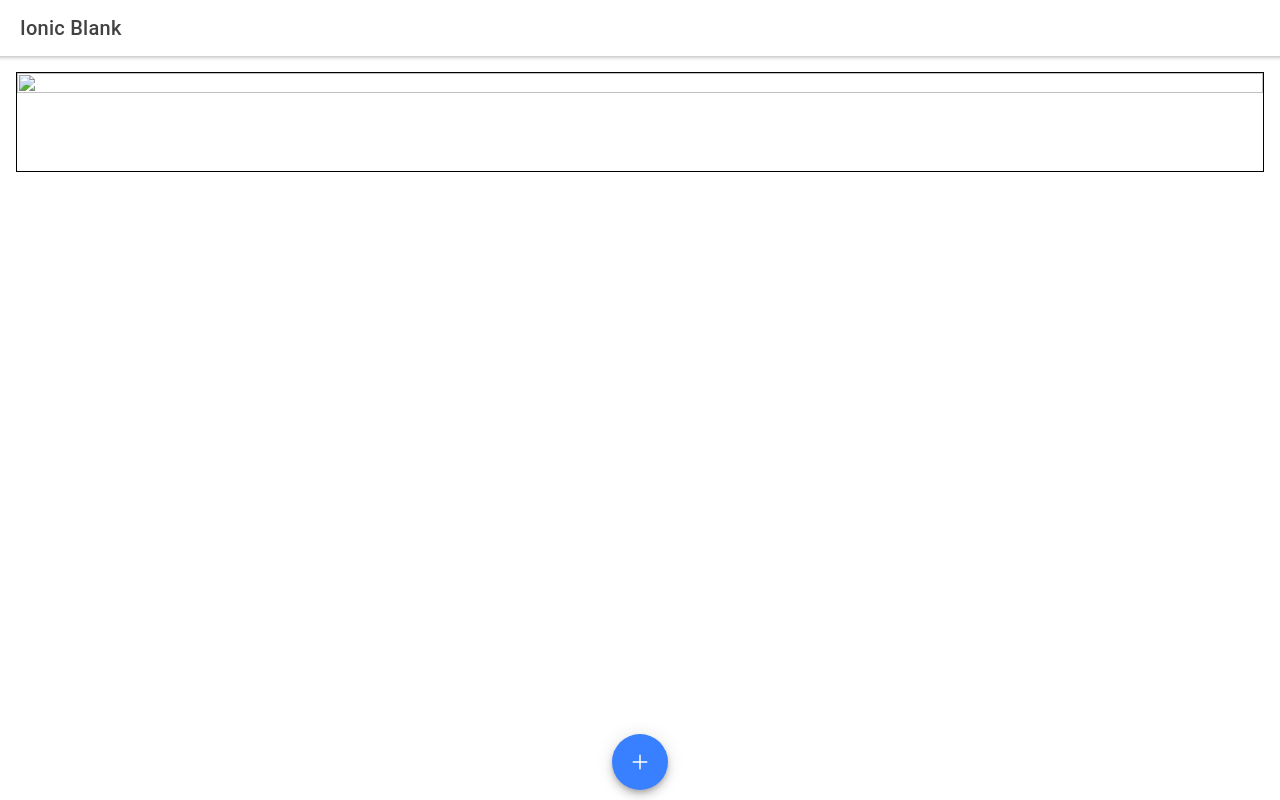
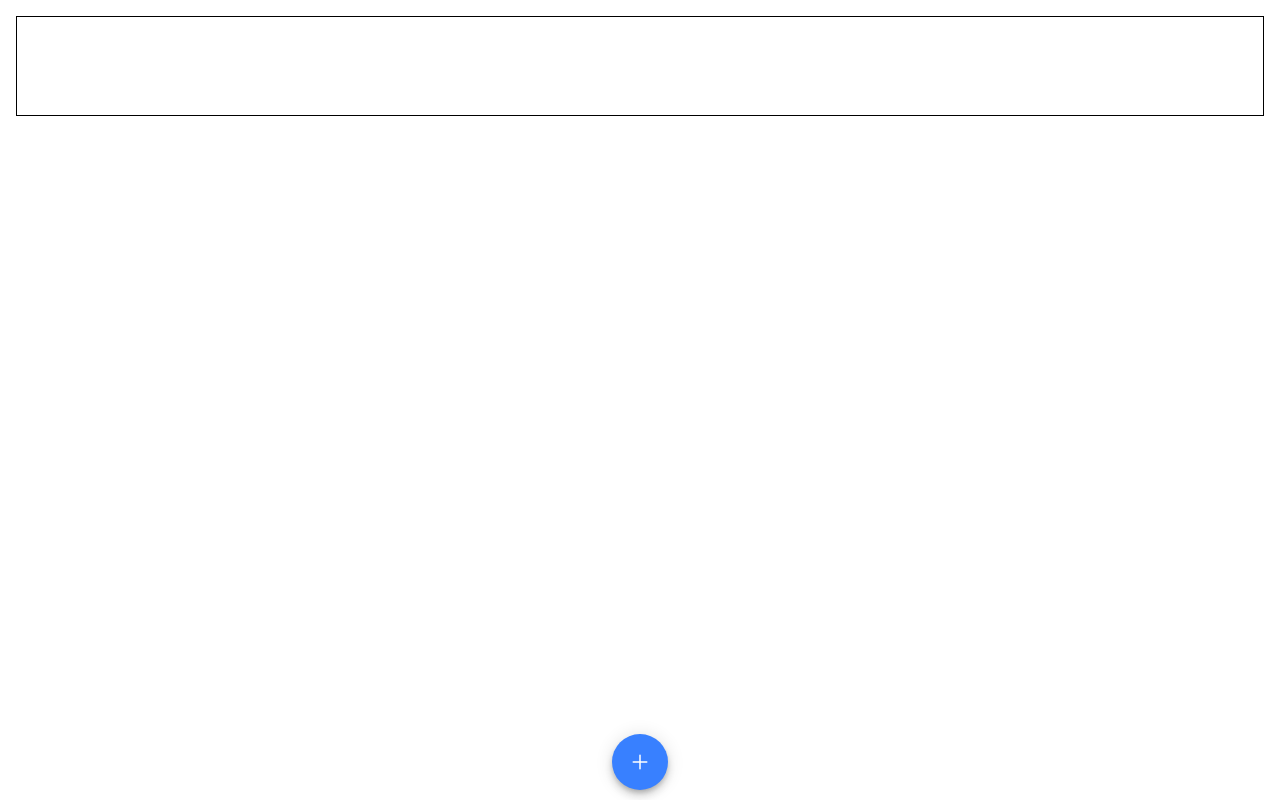
Before and after one commit to dpa722/Int-schedule.mo, a React (Create React App) app: page /CopiarHorario in a window 1280 px wide. Built offline with nearby package versions, Linux system fonts and the light colour scheme; the HTML template or start-up script is replaced by a standard one.

Commit message:
areglos con rodri

```diff
--- a/src/pages/tabs/Calendario.tsx
+++ b/src/pages/tabs/Calendario.tsx
@@ -42,8 +42,7 @@ const Calendario: React.FC = () => {
 
         </IonList>
       </IonContent>
-      <Footer>
-      </Footer>
+      <Footer></Footer>
     </IonPage>
   );
 
--- a/src/pages/tabs/components/compartir/CopiarHorario.tsx
+++ b/src/pages/tabs/components/compartir/CopiarHorario.tsx
@@ -11,10 +11,10 @@ const INITIAL_STATE = {photo: '',};
 export class CopiaHorario extends Component {
 
   state: any = {};
-  props: any = {};
-  constructor(props: any) {
+
+  constructor(props: any, state: any) {
     super(props);
-    this.state = { ...INITIAL_STATE };
+    state = {INITIAL_STATE }; //falta colocar lo del lector pero no agarra el constroctor, en el gnx
   }
 
   async takePicture() {
@@ -24,22 +24,14 @@ export class CopiaHorario extends Component {
     resultType: CameraResultType.Uri
     });
     var imageUrl = image.webPath;
-    // Can be set to the src of an image now
-    this.setState({
-    photo: imageUrl
-    })
-    }
+    this.setState({photo: imageUrl})
+  }
 
 
   render() {
     const { photo } = this.state;
     return (
       <IonPage>
-        <IonHeader>
-          <IonToolbar>
-            <IonTitle>Ionic Blank</IonTitle>
-          </IonToolbar>
-        </IonHeader>
         <IonContent className="ion-padding">
           <IonImg style={{ 'border': '1px solid black', 'minHeight': '100px' }} src={photo} ></IonImg>
           <IonFab color="primary" vertical="bottom" horizontal="center" slot="fixed">
--- a/src/theme/pages.css
+++ b/src/theme/pages.css
@@ -26,6 +26,6 @@
 }
 
 .paginaCrear{
-    margin-top: 30vh;
+    margin-top: 20vh;
     margin-bottom: 5vh;
 }
```
Also changed, not shown: src/pages/tabs/components/compartir/CompartirHorario.tsx (+0 -17 lines), 1 other file (tests, documents, lock files or other folders).
